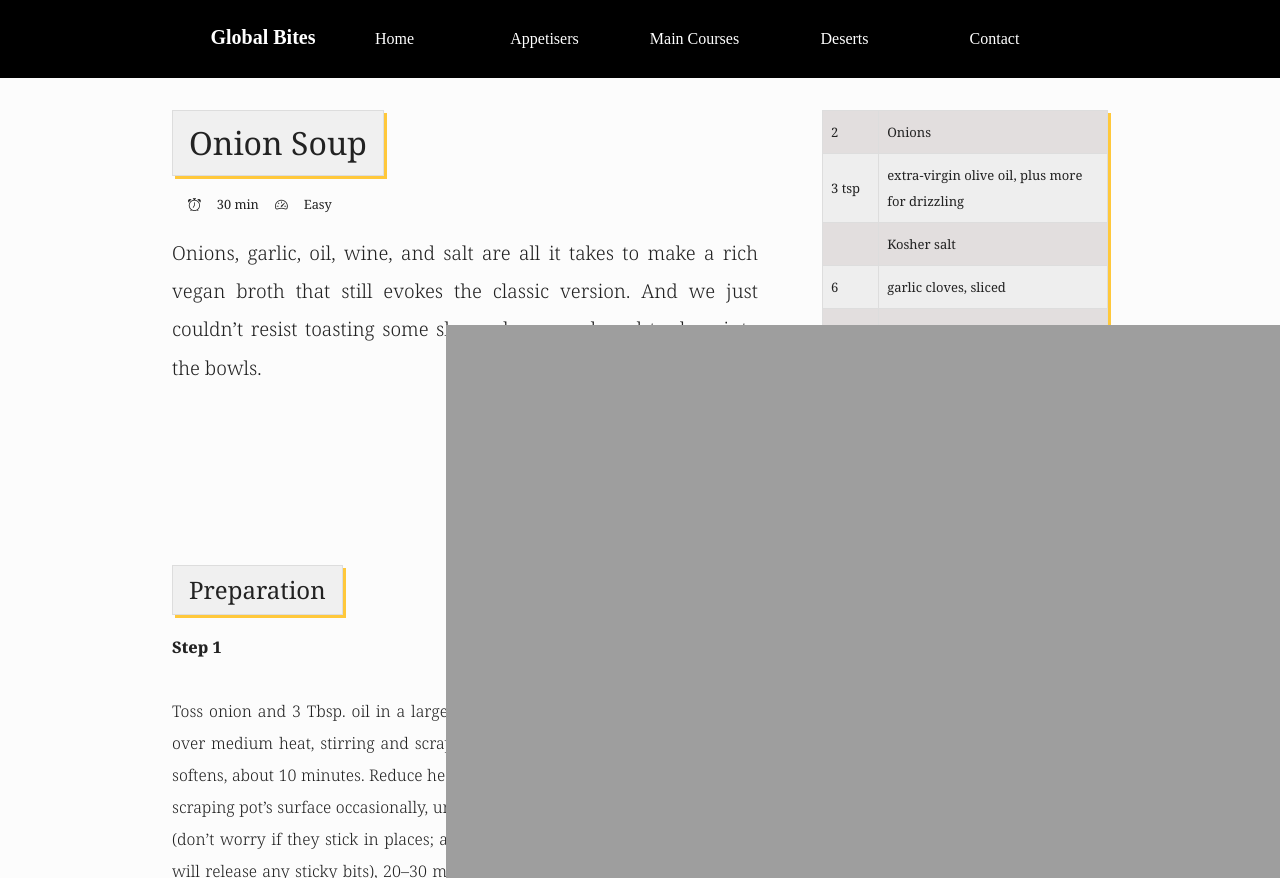
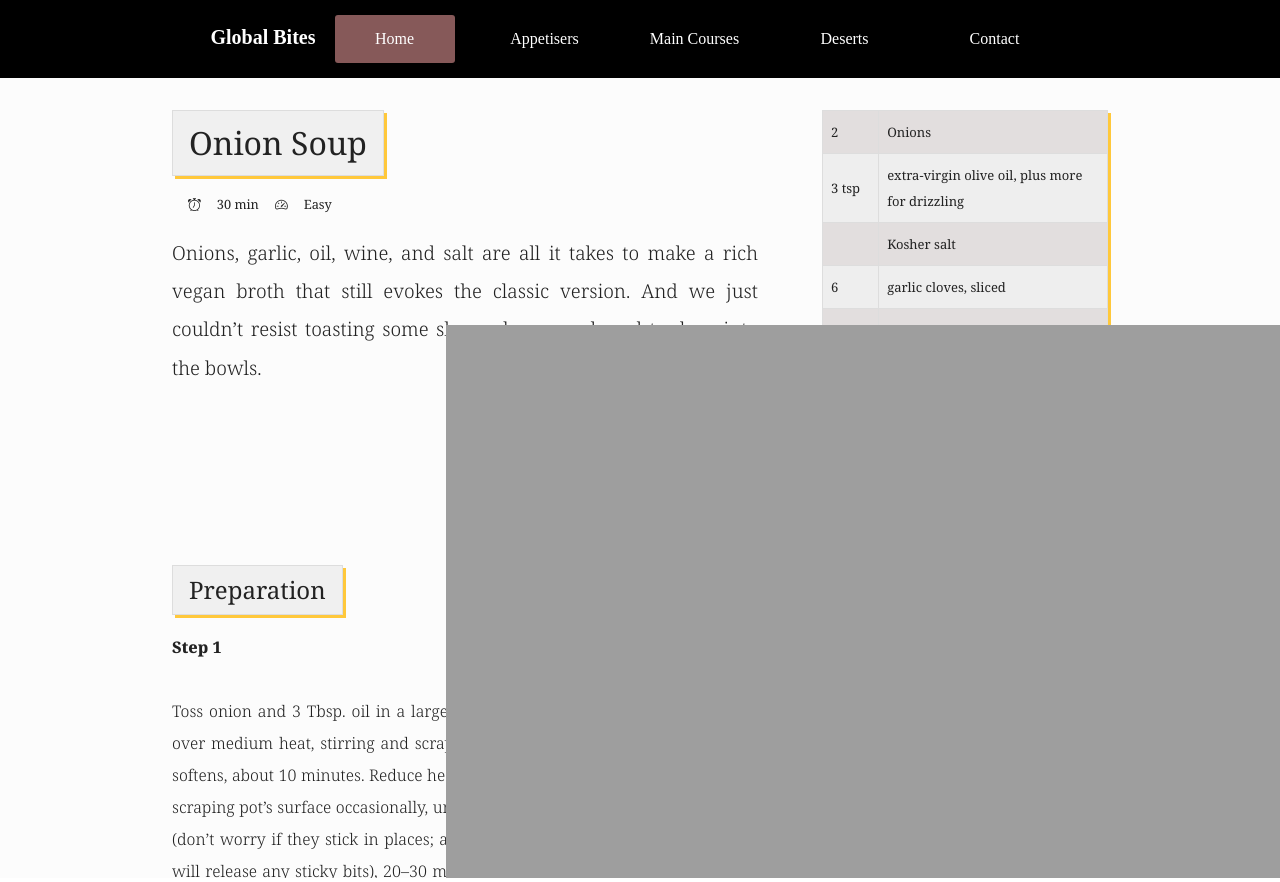
Before and after one commit to nestoririondo/2ndweekproject, a plain HTML site: page index.html in a window 1280 px wide. In both pictures the pointer is over the item "Home". Drawn offline with nearby package versions, Linux system fonts and the light colour scheme.

```diff
--- a/style.css
+++ b/style.css
@@ -35,7 +35,7 @@
 }
 
 .menu-bar ul li:hover{
-    background-color: #;
+    background-color: #865959;
     border-radius: 10px;
     border-radius: 3px;
     transition: 0.3s;
```
